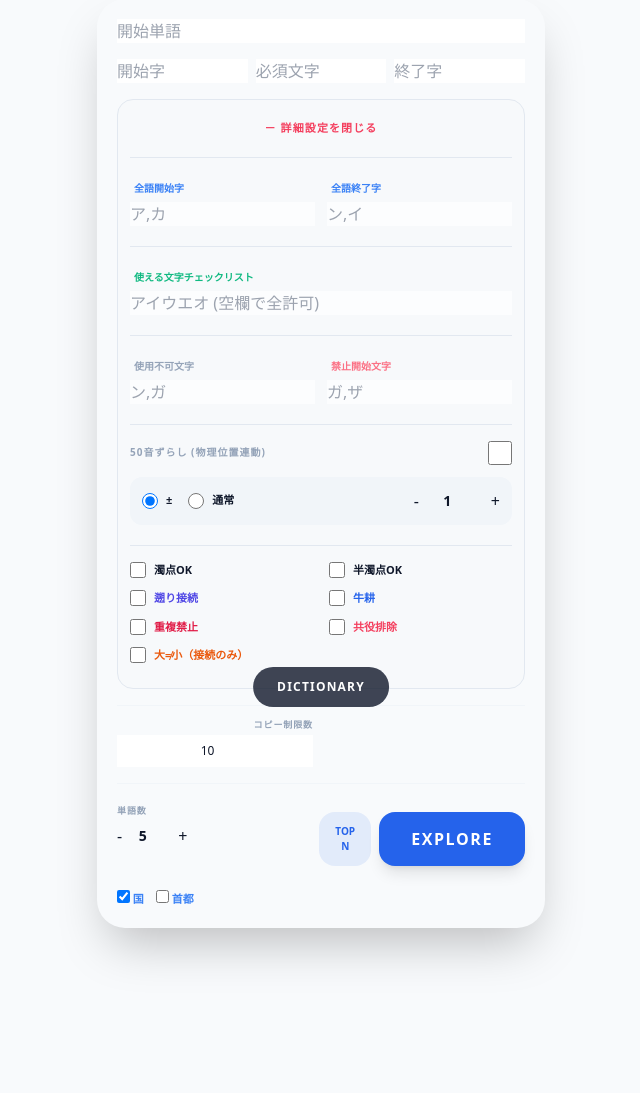
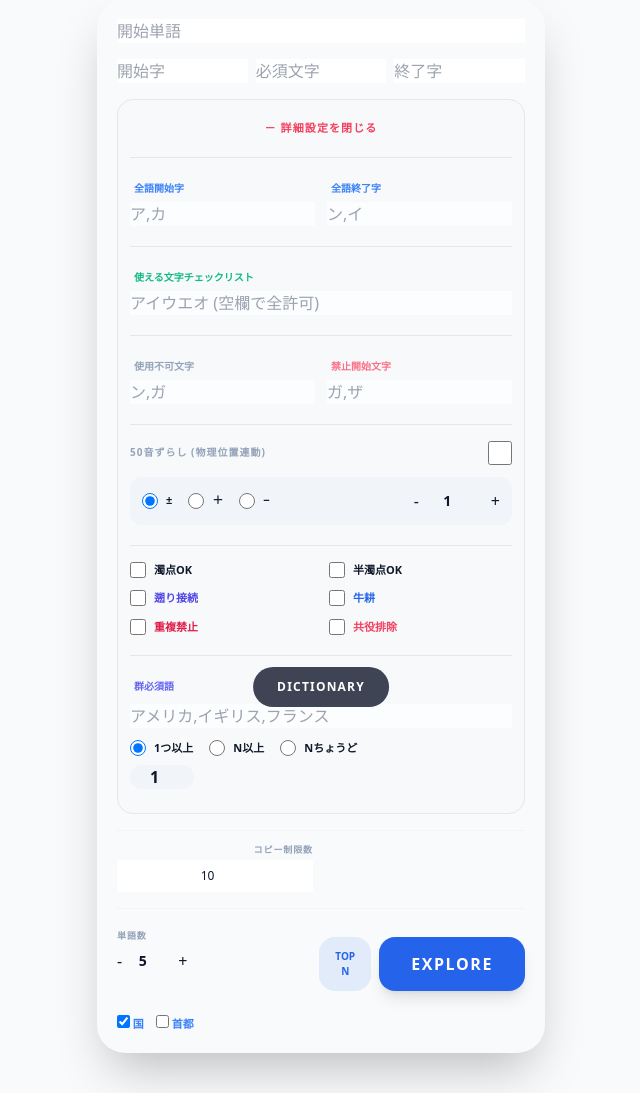
Before and after one commit to xjrstjrwvg-commits/Beijing, a Flask app: page / in a window 1280 px wide, after a click on "＋ 詳細設定を表示". Shown: the part 69-1162 px from the top of the page, without its empty margins (319-959 px from the left). Before the commit the page ends 1031 px from the top, so only its background shows below. Run offline with Flask 3, Linux system fonts and the light colour scheme; some libraries are stand-ins or nearby versions.

Commit message:
Update index.html

```diff
--- a/templates/index.html
+++ b/templates/index.html
@@ -27,8 +27,12 @@
         }
     </style>
 </head>
-<body class="bg-slate-50 dark:bg-slate-950 text-slate-900 dark:text-slate-100 p-3 pb-24" onchange="saveSettings()" oninput="saveSettings()">
+
+<body class="bg-slate-50 dark:bg-slate-950 text-slate-900 dark:text-slate-100 p-3 pb-24"
+      onchange="saveSettings()" oninput="saveSettings()">
+
     <div class="max-w-md mx-auto space-y-3">
+
         <header class="flex justify-between items-center py-1">
             <div class="flex items-center gap-3">
                 <h1 class="text-xl font-black italic text-blue-600 uppercase tracking-tighter">Ultra Engine</h1>
@@ -41,7 +45,9 @@
         </header>
 
         <div class="glass rounded-[28px] p-5 space-y-4 shadow-2xl">
+
             <input id="sw" placeholder="開始単語" class="w-full">
+
             <div class="grid grid-cols-3 gap-2">
                 <input id="sc" placeholder="開始字" class="w-full">
                 <input id="mc" placeholder="必須文字" class="w-full">
@@ -56,6 +62,7 @@
                 </summary>
 
                 <div class="space-y-5 pt-2 pb-4 px-1">
+
                     <div class="grid grid-cols-2 gap-3 border-t border-slate-200 dark:border-slate-700 pt-4">
                         <div class="space-y-1">
                             <label class="text-[10px] font-bold text-blue-500 uppercase ml-1">全語開始字</label>
@@ -88,11 +95,25 @@
                             <label class="text-[10px] font-bold text-slate-400 uppercase tracking-widest">50音ずらし (物理位置連動)</label>
                             <input type="checkbox" id="use_shift" class="w-6 h-6 cursor-pointer accent-blue-600">
                         </div>
+
                         <div class="flex items-center gap-3 bg-slate-100 dark:bg-slate-800 p-3 rounded-xl">
                             <div class="flex gap-4 font-bold text-[11px]">
-                                <label class="cursor-pointer flex items-center gap-2"><input type="radio" name="shift_mode" value="abs" checked class="w-4 h-4"> ±</label>
-                                <label class="cursor-pointer flex items-center gap-2"><input type="radio" name="shift_mode" value="normal" class="w-4 h-4"> 通常</label>
+
+                                <label class="cursor-pointer flex items-center gap-2">
+                                    <input type="radio" name="shift_mode" value="abs" checked class="w-4 h-4"> ±
+                                </label>
+
+                                <label class="cursor-pointer flex items-center gap-2">
+                                    <input type="radio" name="shift_mode" value="normal" class="w-4 h-4"> ＋
+                                </label>
+
+                                <!-- ★★★ 追加：ずらし「−」モード（最小差分） ★★★ -->
+                                <label class="cursor-pointer flex items-center gap-2">
+                                    <input type="radio" name="shift_mode" value="minus" class="w-4 h-4"> −
+                                </label>
+
                             </div>
+
                             <div class="flex items-center gap-3 ml-auto">
                                 <button type="button" onclick="adjustVal('ks_abs',-1)" class="step-btn">-</button>
                                 <input type="number" id="ks_abs" value="1" class="w-12 text-center bg-transparent border-none text-sm font-bold">
@@ -108,13 +129,28 @@
                         <label class="flex items-center gap-2 cursor-pointer text-blue-600"><input type="checkbox" id="rt" class="w-4 h-4"> 牛耕</label>
                         <label class="flex items-center gap-2 cursor-pointer text-rose-600"><input type="checkbox" id="char_limit_mode" class="w-4 h-4"> 重複禁止</label>
                         <label class="flex items-center gap-2 cursor-pointer text-rose-500"><input type="checkbox" id="exclude_conjugate" class="w-4 h-4"> 共役排除</label>
+                    </div>
 
-                        <!-- ★★★ 追加：大≠小（接続のみ） ★★★ -->
-                        <label class="flex items-center gap-2 cursor-pointer text-orange-600">
-                            <input type="checkbox" id="big_small_mode" class="w-4 h-4">
-                            大≠小（接続のみ）
-                        </label>
+                    <!-- ★★★ 追加：群必須（最小差分） ★★★ -->
+                    <div class="space-y-2 border-t border-slate-200 dark:border-slate-700 pt-4">
+                        <label class="text-[10px] font-bold text-indigo-500 uppercase ml-1">群必須語</label>
+                        <input id="group_required" placeholder="アメリカ,イギリス,フランス" class="w-full">
+
+                        <div class="flex gap-4 text-[11px] font-bold pt-1">
+                            <label class="flex items-center gap-2">
+                                <input type="radio" name="group_mode" value="min1" checked class="w-4 h-4"> 1つ以上
+                            </label>
+                            <label class="flex items-center gap-2">
+                                <input type="radio" name="group_mode" value="minN" class="w-4 h-4"> N以上
+                            </label>
+                            <label class="flex items-center gap-2">
+                                <input type="radio" name="group_mode" value="eqN" class="w-4 h-4"> Nちょうど
+                            </label>
+                        </div>
+
+                        <input id="group_N" type="number" value="1" class="w-16 text-center bg-slate-100 dark:bg-slate-800 rounded-xl font-bold">
                     </div>
+
                 </div>
             </details>
             <!-- ↓ ここから下は「詳細設定より下」そのまま残してある部分 ↓ -->
@@ -183,11 +219,26 @@
         async function init() {
             if (localStorage.ultraSettings) {
                 const s = JSON.parse(localStorage.ultraSettings);
-                const fields = ['sw','sc','asc','mc','ec','aec','exc','bsc','ml','ks_abs','copy_limit','valid_chars'];
+                const fields = ['sw','sc','asc','mc','ec','aec','exc','bsc','ml','ks_abs','copy_limit','valid_chars','via_chars','group_required','group_N'];
                 fields.forEach(f => { if(s[f] !== undefined && document.getElementById(f)) document.getElementById(f).value = s[f]; });
 
                 const checks = ['allow_daku','allow_handaku','char_limit_mode','auto_recovery','rt','use_shift','exclude_conjugate','big_small_mode'];
                 checks.forEach(f => { if(s[f] !== undefined && document.getElementById(f)) document.getElementById(f).checked = s[f]; });
+
+                if (s.via_mode) {
+                    const vm = document.querySelector(`input[name="via_mode"][value="${s.via_mode}"]`);
+                    if (vm) vm.checked = true;
+                }
+
+                if (s.group_mode) {
+                    const gm = document.querySelector(`input[name="group_mode"][value="${s.group_mode}"]`);
+                    if (gm) gm.checked = true;
+                }
+
+                if (s.shift_mode) {
+                    const sm = document.querySelector(`input[name="shift_mode"][value="${s.shift_mode}"]`);
+                    if (sm) sm.checked = true;
+                }
 
                 if (s.dark_mode) document.documentElement.classList.add('dark');
                 if (s.wordStates) wordStates = s.wordStates;
@@ -228,6 +279,9 @@
 
         function saveSettings() {
             const sm = document.querySelector('input[name="shift_mode"]:checked');
+            const vm = document.querySelector('input[name="via_mode"]:checked');
+            const gm = document.querySelector('input[name="group_mode"]:checked');
+
             localStorage.ultraSettings = JSON.stringify({
                 sw: document.getElementById('sw').value,
                 sc: document.getElementById('sc').value,
@@ -240,6 +294,14 @@
                 ml: document.getElementById('ml').value,
                 ks_abs: document.getElementById('ks_abs').value,
                 valid_chars: document.getElementById('valid_chars').value,
+
+                via_chars: document.getElementById('via_chars').value,
+                via_mode: vm ? vm.value : "both",
+
+                group_required: document.getElementById('group_required').value,
+                group_mode: gm ? gm.value : "min1",
+                group_N: document.getElementById('group_N').value,
+
                 use_shift: document.getElementById('use_shift').checked,
                 exclude_conjugate: document.getElementById('exclude_conjugate').checked,
                 allow_daku: document.getElementById('allow_daku').checked,
@@ -247,13 +309,13 @@
                 auto_recovery: document.getElementById('auto_recovery').checked,
                 char_limit_mode: document.getElementById('char_limit_mode').checked,
                 rt: document.getElementById('rt').checked,
+                big_small_mode: document.getElementById('big_small_mode').checked,
+
                 copy_limit: document.getElementById('copy_limit').value,
                 dark_mode: document.documentElement.classList.contains('dark'),
                 wordStates: wordStates,
-                shift_mode: sm ? sm.value : 'abs',
 
-                /* ★★★ 追加：大≠小（接続のみ） ★★★ */
-                big_small_mode: document.getElementById('big_small_mode').checked
+                shift_mode: sm ? sm.value : 'abs'
             });
         }
 
@@ -272,6 +334,14 @@
                 exclude_chars: document.getElementById('exc').value,
                 ban_start_chars: document.getElementById('bsc').value,
                 valid_chars: document.getElementById('valid_chars').value,
+
+                via_chars: document.getElementById('via_chars').value,
+                via_mode: document.querySelector('input[name="via_mode"]:checked').value,
+
+                group_required: document.getElementById('group_required').value,
+                group_mode: document.querySelector('input[name="group_mode"]:checked').value,
+                group_N: document.getElementById('group_N').value,
+
                 max_len: document.getElementById('ml').value,
                 use_shift: document.getElementById('use_shift').checked,
                 ks_abs: parseInt(document.getElementById('ks_abs').value),
@@ -282,9 +352,6 @@
                 char_limit_mode: document.getElementById('char_limit_mode').checked,
                 round_trip: document.getElementById('rt').checked,
                 exclude_conjugate: document.getElementById('exclude_conjugate').checked,
-
-                /* ★★★ 追加：大≠小（接続のみ） ★★★ */
-                big_small_mode: document.getElementById('big_small_mode').checked,
 
                 categories: Array.from(document.querySelectorAll('input[name="cat"]:checked')).map(c => c.value),
                 red_words: Object.keys(wordStates).filter(k => wordStates[k] === 'red'),
```
